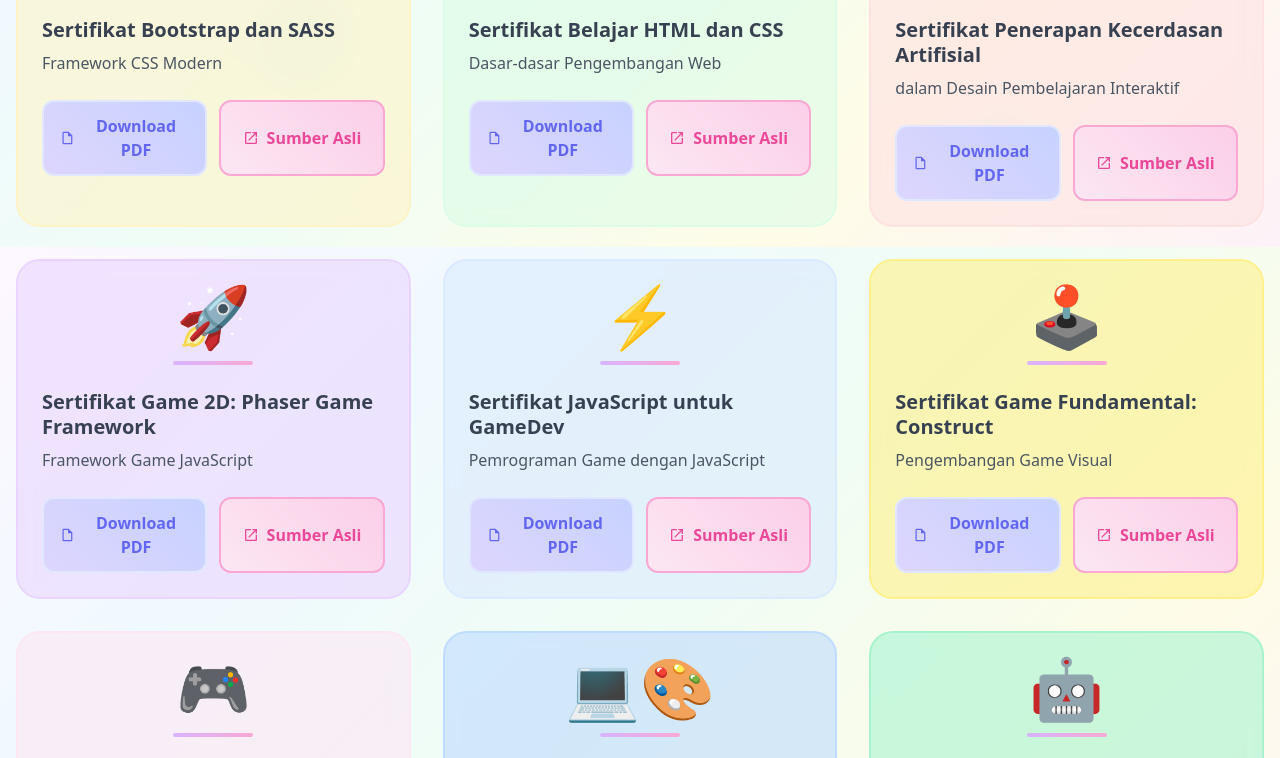
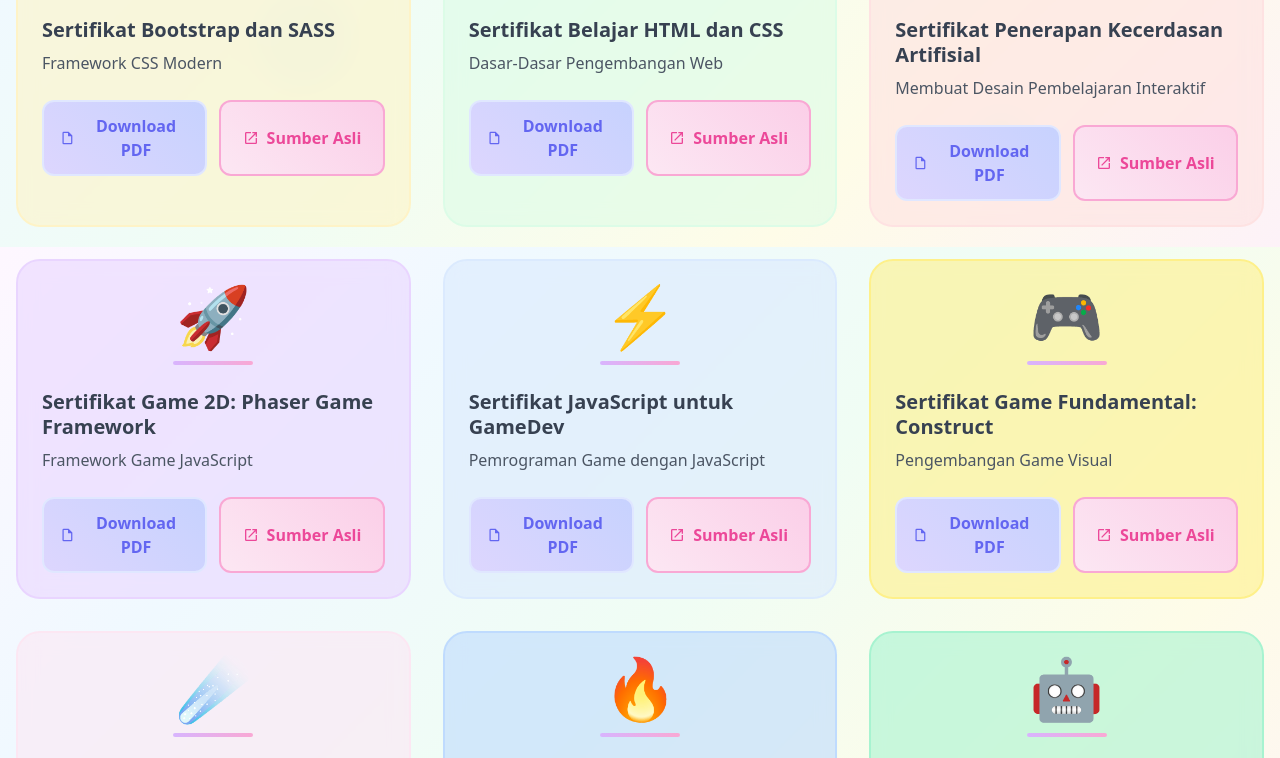
Before and after one commit to sandybuana03/sertifikat, a plain HTML site: page index.html in a window 1280 px wide. Shown: the part 553-1311 px from the top of the page. Drawn offline with nearby package versions, Linux system fonts and the light colour scheme.

Commit message:
Update index.html

```diff
--- a/index.html
+++ b/index.html
@@ -388,27 +388,27 @@
                 subtitle: "Framework CSS Modern",
                 pdfPath: "gamelab/SertifikatSASS.pdf",
                 sourceUrl: "https://www.gamelab.id/certificate/GL2661100305",
-                icon: "🎨",
+                icon: "💻🌈",
                 cardClass: "card-pastel-1"
             },
 
             {
                 id: 2,
                 title: "Sertifikat Belajar HTML dan CSS",
-                subtitle: "Dasar-dasar Pengembangan Web",
+                subtitle: "Dasar-Dasar Pengembangan Web",
                 pdfPath: "gamelab/SertifikatHTMLCSS.pdf",
                 sourceUrl: "https://www.gamelab.id/certificate/GL1303109298",
-                icon: "💻🎨",
+                icon: "🖥️🎨",
                 cardClass: "card-pastel-2"
             },
 
             {
                 id: 3,
                 title: "Sertifikat Penerapan Kecerdasan Artifisial",
-                subtitle: "dalam Desain Pembelajaran Interaktif",
+                subtitle: "Membuat Desain Pembelajaran Interaktif",
                 pdfPath: "bptik/SertifikatKA.pdf",
                 sourceUrl: "https://api.simpel.pdk.jatengprov.go.id/certificate-viewer/?id=32582",
-                icon: "🤖",
+                icon: "💡",
                 cardClass: "card-pastel-3"
             },
 
@@ -438,7 +438,7 @@
                 subtitle: "Pengembangan Game Visual",
                 pdfPath: "gamelab/SertifikatConstruct.pdf",
                 sourceUrl: "https://www.gamelab.id/certificate/GL8953245298",
-                icon: "🕹️",
+                icon: "🎮",
                 cardClass: "card-pastel-6"
             },
 
@@ -448,7 +448,7 @@
                 subtitle: "Meningkatkan Inovasi dan Kreativitas Tenaga Pendidik Melalui Gim",
                 pdfPath: "gamelab/SertifikatGameLab.pdf",
                 sourceUrl: "https://www.gamelab.id/certificate/GL2067633637",
-                icon: "🎮",
+                icon: "☄️",
                 cardClass: "card-pastel-7"
             },
 
@@ -458,7 +458,7 @@
                 subtitle: "UI/UX Memanfaatkan Fitur Figma",
                 pdfPath: "dicoding/SertifikatUXFigma.pdf",
                 sourceUrl: "#",
-                icon: "💻🎨",
+                icon: "🔥",
                 cardClass: "card-pastel-8"
             },
 
```
